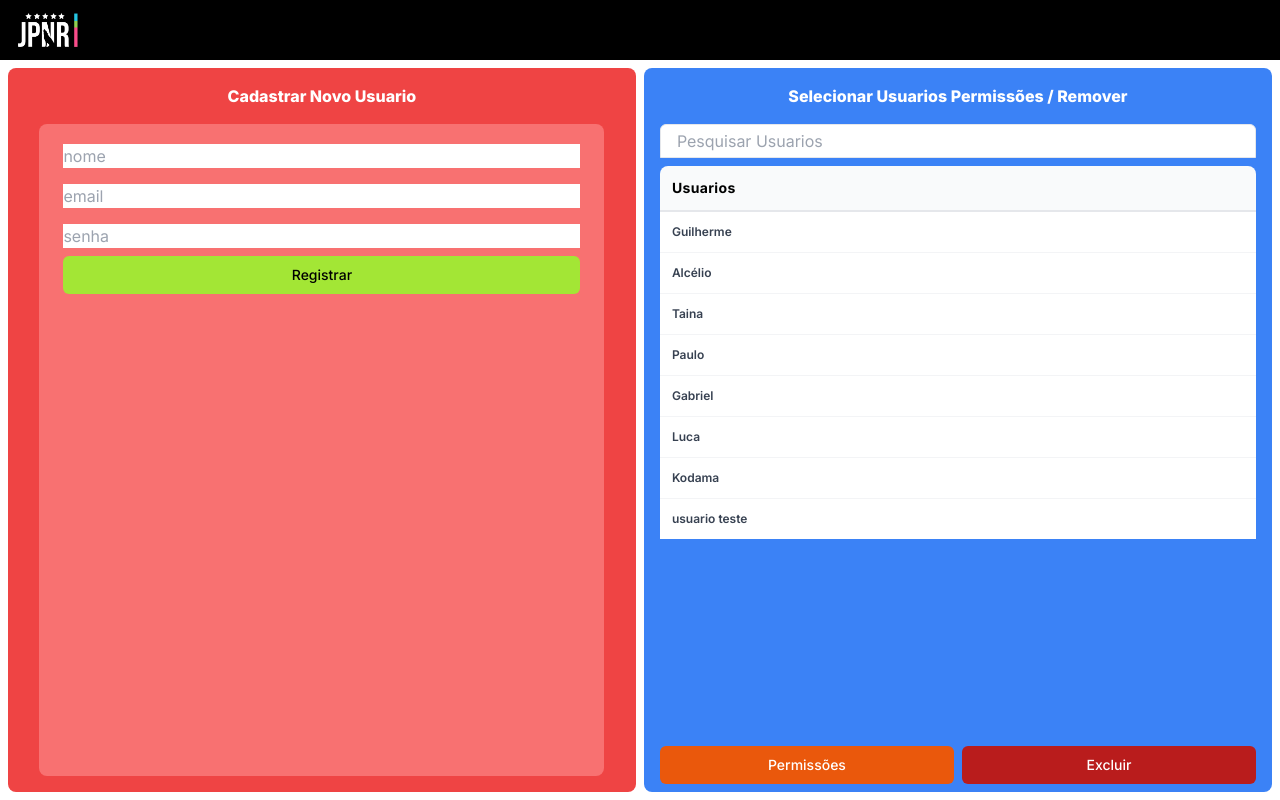
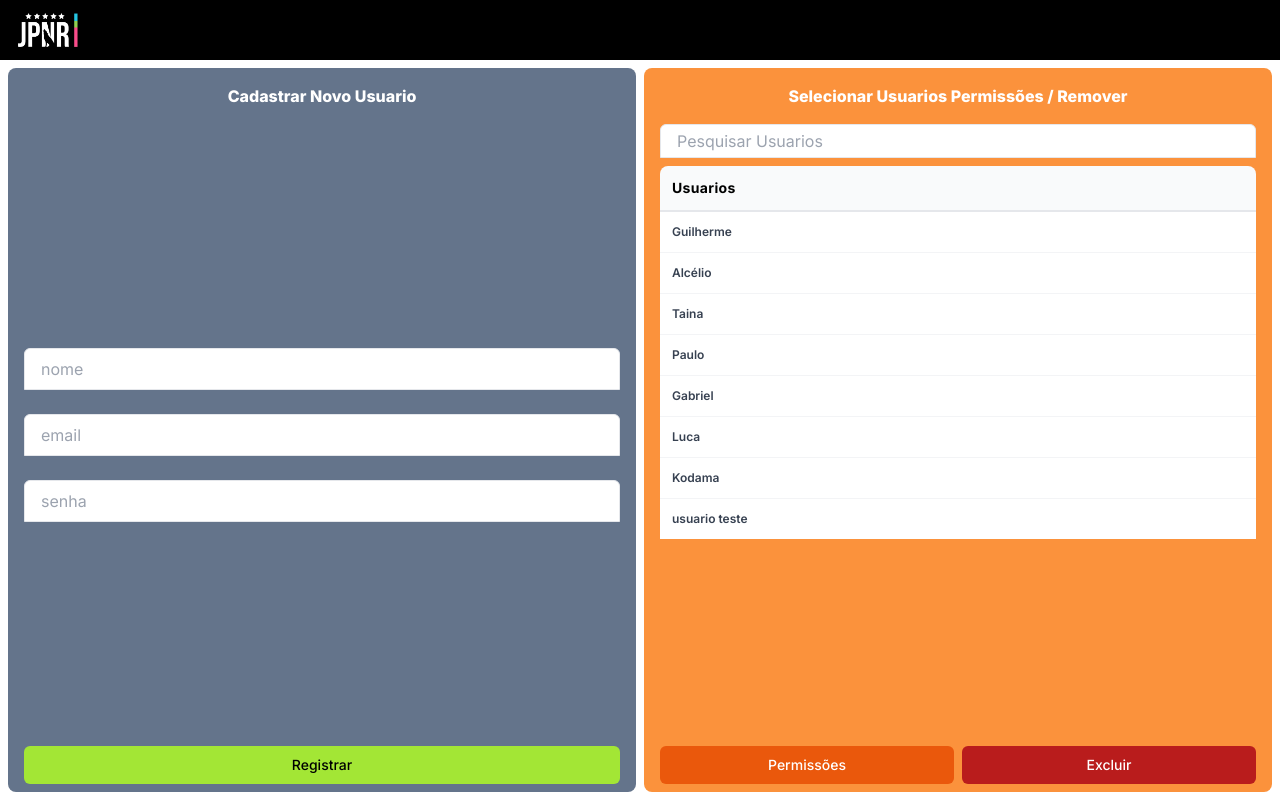
Before and after one commit to GuilhermeSSx/erp-gestao-despesas, a Next.js app: page /cadastroUsuarios in a window 1280 px wide. Built offline with nearby package versions, Linux system fonts and the light colour scheme; no server answers.

Commit message:
adicionado maxAge da sessão

```diff
--- a/package.json
+++ b/package.json
@@ -19,6 +19,7 @@
     "autoprefixer": "10.4.14",
     "axios": "^1.5.1",
     "framer-motion": "^10.16.1",
+    "jsonwebtoken": "^9.0.2",
     "next": "13.4.12",
     "next-auth": "^4.23.1",
     "postcss": "8.4.27",
@@ -29,5 +30,8 @@
     "tailwind-scrollbar": "^3.0.5",
     "tailwindcss": "3.3.3",
     "typescript": "5.1.6"
+  },
+  "devDependencies": {
+    "@types/jsonwebtoken": "^9.0.3"
   }
 }
--- a/src/app/(private-routes)/cadastroUsuarios/page.tsx
+++ b/src/app/(private-routes)/cadastroUsuarios/page.tsx
@@ -1,6 +1,7 @@
 "use client"
 import TableUsuarios from '@/app/components/tableUsuarios';
 import React, { useState } from 'react';
+import { useRouter, } from "next/navigation";
 
 interface Usuario {
     id: number;
@@ -21,6 +22,7 @@ const usuarioData: Usuario[] = [
 
 export default function CadastroUsuarios() {
 
+    const router = useRouter();
 
     const [selectedUsuario, setSelectedUsuario] = useState<Usuario | null>(null);
 
@@ -29,27 +31,30 @@ export default function CadastroUsuarios() {
     };
 
 
+
+
     return (
-        <main className=' fixed h-[calc(100vh-60px)] w-screen flex justify-center items-center p-2'>
+        <main className='md-web:w-screen md-web:h-[calc(100vh-60px)] flex justify-center items-center p-2 md-web:flex-row flex-col overflow-auto'>
+
             {/* Cadastro de novo usuario */}
-            <div className='flex flex-col items-center w-[50%] h-full bg-red-500 rounded-lg mr-1'>
+            <div className='flex flex-col items-center w-full md-web:w-[50%] h-full bg-slate-500 rounded-lg md-web:mr-1 px-4'>
                 <h1 className='font-extrabold text-white mt-4 select-none'>Cadastrar Novo Usuario</h1>
 
-                <div className='flex flex-col items-center w-[90%] h-full bg-red-400 px-6 m-4 rounded-lg p-3'>
-                    <input className='m-2 w-full' placeholder='nome' />
-                    <input className='m-2 w-full' placeholder='email' />
-                    <input className='m-2 w-full' placeholder='senha' />
-                    <button
-                        className='group relative w-full flex justify-center py-2 px-4 border border-transparent text-sm font-medium rounded-md bg-lime-400 hover:bg-lime-500'
-                    >
-                        Registrar
-                    </button>
+                <div className='w-full h-full flex flex-col md:justify-center'>
+                    <input className='mt-6 appearance-none rounded-none relative flex border w-full px-4 py-2 rounded-t-md' placeholder='nome' />
+                    <input className='mt-6 appearance-none rounded-none relative flex border w-full px-4 py-2 rounded-t-md' placeholder='email' />
+                    <input className='mt-6 appearance-none rounded-none relative flex border w-full px-4 py-2 rounded-t-md' placeholder='senha' />
                 </div>
 
+                <button
+                    className='md-web:my-2 my-4 group relative w-full flex justify-center py-2 px-4 border border-transparent text-sm font-medium rounded-md bg-lime-400 hover:bg-lime-500'
+                >
+                    Registrar
+                </button>
             </div>
 
             {/* Selecionar Usuario, remover, Permissoes */}
-            <div className='flex flex-col items-center w-[50%] h-full bg-blue-500 rounded-lg ml-1 px-4'>
+            <div className='flex flex-col items-center w-full md-web:w-[50%] md-web:mt-0 mt-4 h-full bg-orange-400 rounded-lg md-web:ml-1 px-4'>
                 <h1 className='font-extrabold text-white text-center mt-4 select-none'>Selecionar Usuarios Permissões / Remover </h1>
                 <form className='flex justify-center mt-4 text-black w-full'>
                     <input
@@ -66,6 +71,7 @@ export default function CadastroUsuarios() {
                 <div className='flex justify-center items-center rounded w-full h-fit'>
                     <div className='flex justify-between rounded-lg my-2 w-full'>
                         <button
+                            onClick={() => router.push('/permissoesUsuarios')}
                             className='group relative items-center w-[50%] flex justify-center py-2 px-2 border border-transparent text-sm font-medium rounded-md bg-orange-600 hover:bg-orange-500 text-white hover:scale-[1.02] duration-200 mr-1'
                         >
                             Permissões
--- a/src/app/(private-routes)/modulos/page.tsx
+++ b/src/app/(private-routes)/modulos/page.tsx
@@ -65,7 +65,7 @@ const Modulos: React.FC = () => {
           exit={{ opacity: 0, x: 40}}
           className="fixed w-screen h-[calc(100vh-60px)] flex flex-col justify-center items-center text-white px-6">
           <div className='p-8 sm:w-[60%] w-full h-[80%] bg-[#4b4b4b2d] rounded-xl flex flex-col items-center shadow-2xl'>
-            <h1 className='text-[1.5rem] font-extrabold text-black'>Lista de Módulos</h1>
+            <h1 className='text-[1.5rem] font-extrabold text-black select-none'>Lista de Módulos</h1>
             <form className='flex justify-center mt-[0.7rem] text-black w-full'>
               <input
                 id='pesquisar'
--- /dev/null
+++ b/src/app/(private-routes)/permissoesUsuarios/page.tsx
@@ -0,0 +1,10 @@
+
+export default function PermissoesUsuarios() {
+
+    return (
+        <main className='md-web:w-screen md-web:h-[calc(100vh-60px)] flex justify-center items-center p-2 md-web:flex-row flex-col overflow-auto'>
+            djfkdf
+
+        </main>
+    )
+}
--- a/src/app/api/auth/[...nextauth]/route.ts
+++ b/src/app/api/auth/[...nextauth]/route.ts
@@ -41,18 +41,14 @@ const nextAuthOptions: NextAuthOptions = {
 			user && (token.user = user)
 			return token
 		},
-		async session({ session, token }){
-			if (token && typeof token.user === 'object') {
-				session.user = token.user as {
-					id_usuario: string;
-					name: string;
-					email: string;
-				};
-			}
+		async session({ session, token }) {
 			return session;
 		},
-
-	}
+	},
+	session: {
+		// Defina a duração da sessão em segundos (por exemplo, 1 hora)
+		maxAge: 28800,
+	},
 }
 
 const handler = NextAuth(nextAuthOptions)
--- a/src/app/components/header/index.tsx
+++ b/src/app/components/header/index.tsx
@@ -22,10 +22,6 @@ export default function Header() {
         window.location.reload(); // Recarrega a página após o redirecionamento
     }
 
-    const goCadastroUsuarios = () => {
-        router.push('/cadastroUsuarios');
-    };
-
     // @ts-ignore
     const user = session?.user?.name;
 
@@ -42,7 +38,7 @@ export default function Header() {
                     <div className="flex items-center mr-4">
                         <button
                             className="text-white text-sm text-center"
-                            onClick={goCadastroUsuarios}
+                            onClick={() => router.push('/cadastroUsuarios')}
                         >
                             Cadastro Usuarios
                         </button>
```
Also changed, not shown: 1 other file (tests, documents, lock files or other folders).
